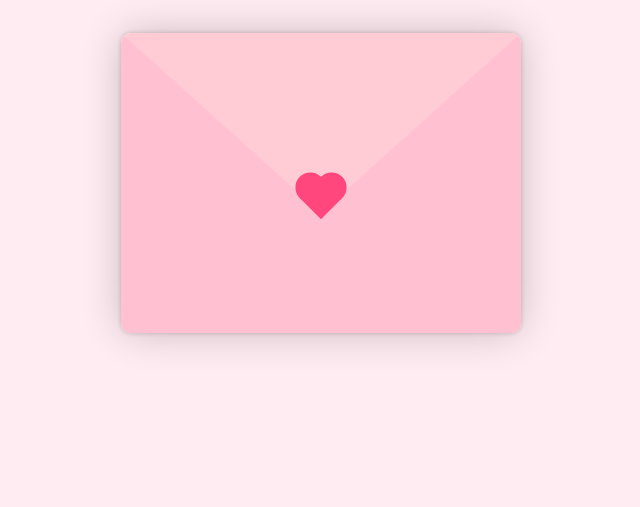
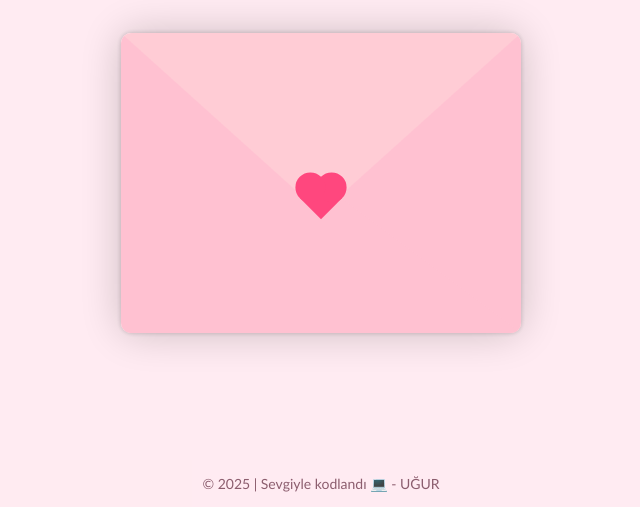
Before and after one commit to Patronx251/romantik-teklif, a plain HTML site: page index.html in a window 1280 px wide. Shown: the part 293-800 px from the top of the page, without its empty margins (319-959 px from the left). Drawn offline with Linux system fonts and the light colour scheme.

Commit message:
Update index.html

```diff
--- a/index.html
+++ b/index.html
@@ -29,7 +29,6 @@
             </p>
             <div class="evet-hayir-anim-wrap">
               <div class="evet-hayir-container" id="butonlar">
-                <!-- DÜZELTME: Bu link artık dışarıdaki bir siteye değil, kendi projemizdeki "evet.html" dosyasına gidiyor. -->
                 <a class='evet-buton' href='evet.html'>Evet 💖</a>
                 <button type="button" class="evet-buton" id="hayir-btn">HAYIR</button>
               </div>
@@ -46,5 +45,10 @@
 
   <script src="script.js"></script>
 
+  <!-- YENİ EKLENEN FOOTER BÖLÜMÜ -->
+  <footer class="site-footer">
+    © 2025 | Sevgiyle kodlandı 💻 - UĞUR
+  </footer>
+
 </body>
 </html>
```
